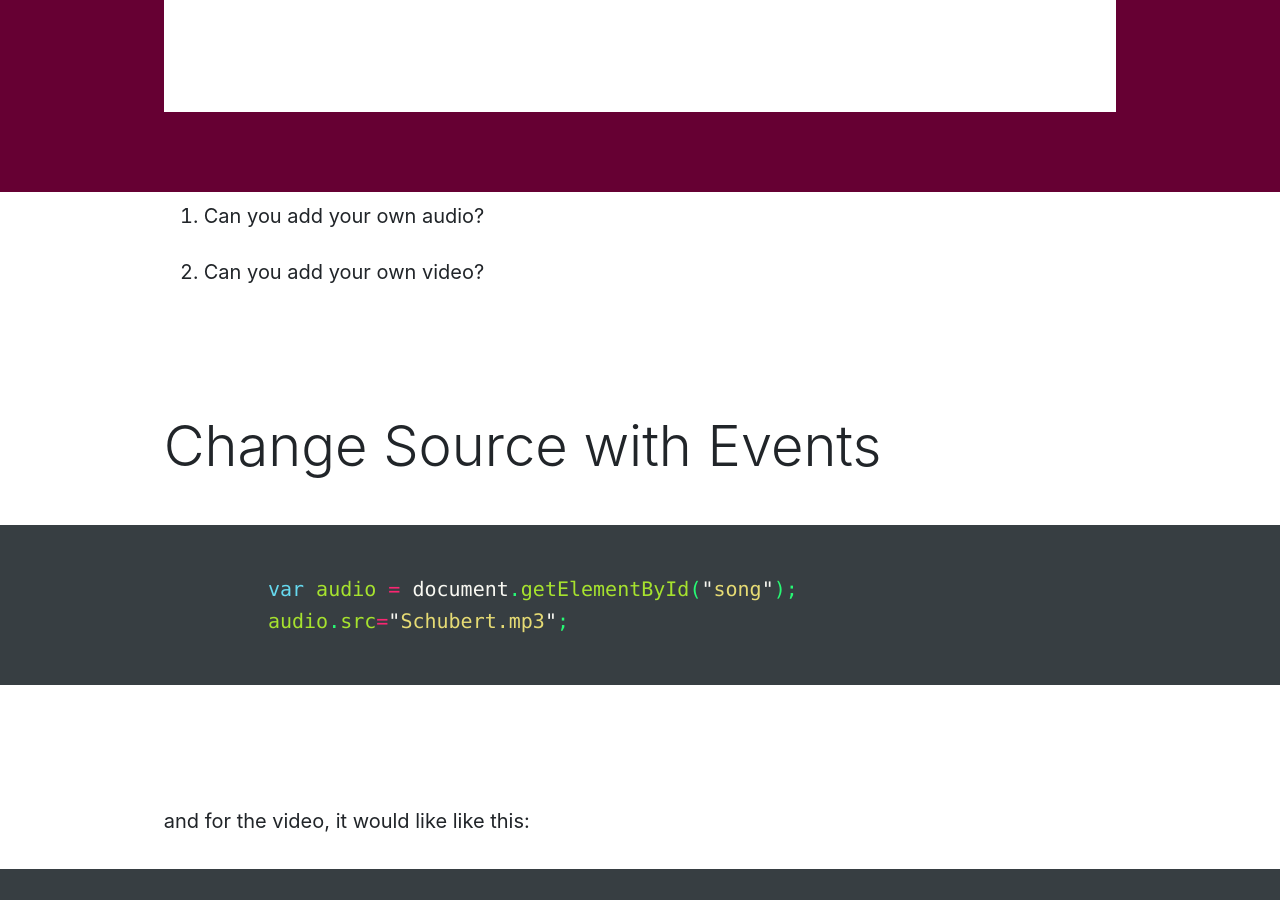
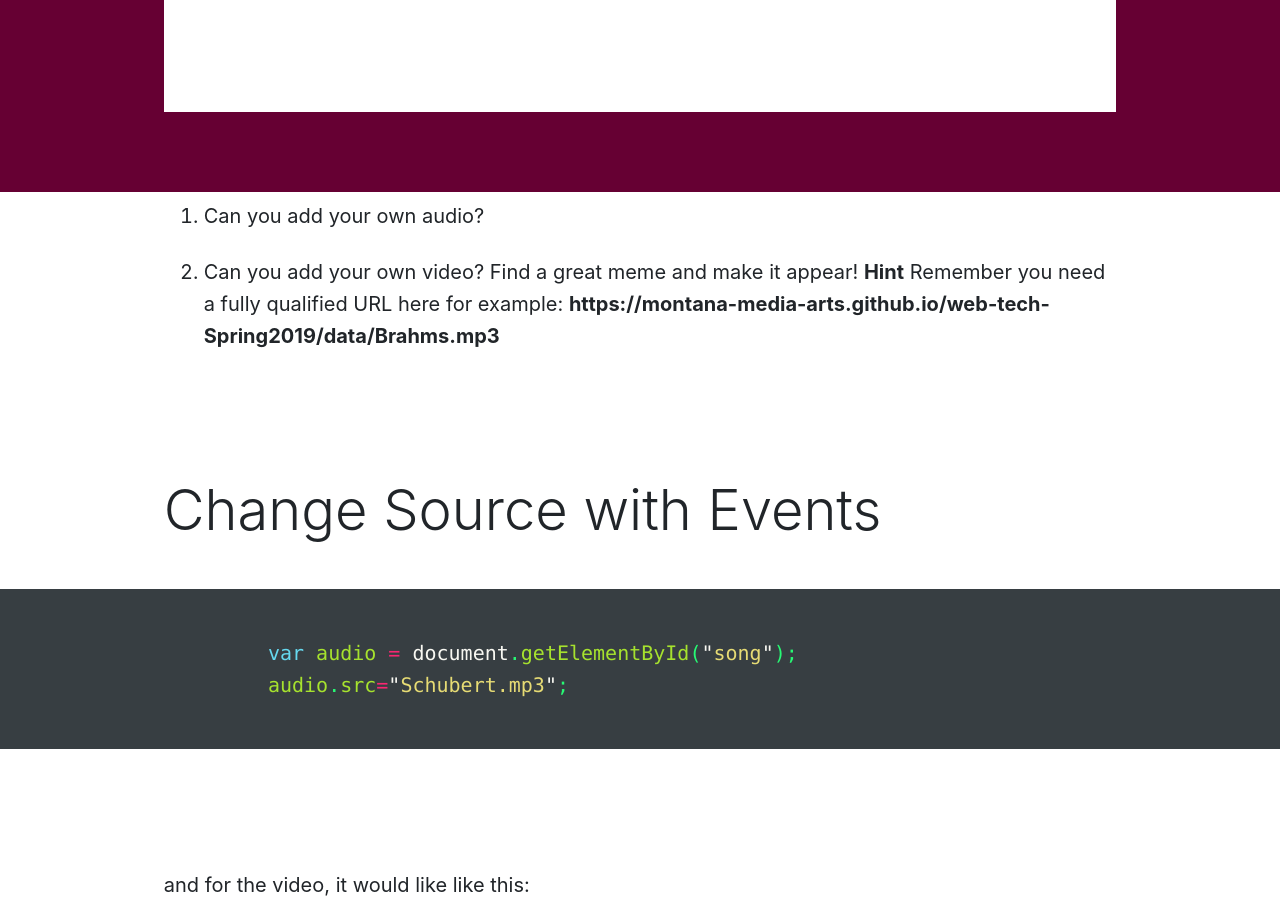
Before and after one commit to Montana-Media-Arts/441-web-tech-Spring2019-course, a Jekyll site: the page built from modules/week-11/_posts/2001-01-02-HTML5-AudioVideo.md, in a window 1280 px wide and 900 px high, scrolled down 2271 px. Built offline with Jekyll 4.4.1, drawn with Linux system fonts in a browser that asks for light colours; nearby versions of some CDN libraries; a script that is not in the unit is left out; some of the changed text lies outside the part shown.

Commit message:
updated the text

```diff
--- a/modules/week-11/_posts/2001-01-02-HTML5-AudioVideo.md
+++ b/modules/week-11/_posts/2001-01-02-HTML5-AudioVideo.md
@@ -68,8 +68,8 @@ Similarly, the video controls works the same way.  The syntax looks like this:
 </script>
 
 1. Can you add your own audio?
-2. Can you add your own video?
-
+2. Can you add your own video? Find a great meme and make it appear!
+**Hint** Remember you need a fully qualified URL here for example: **https://montana-media-arts.github.io/web-tech-Spring2019/data/Brahms.mp3**
 
 ## Change Source with Events
 
```
Also changed, not shown: other parts of modules/week-11/_posts/2001-01-02-HTML5-AudioVideo.md (+2 -2 lines), modules/week-9-10/_posts/2002-01-02-handson.md (+1 -1 lines).
